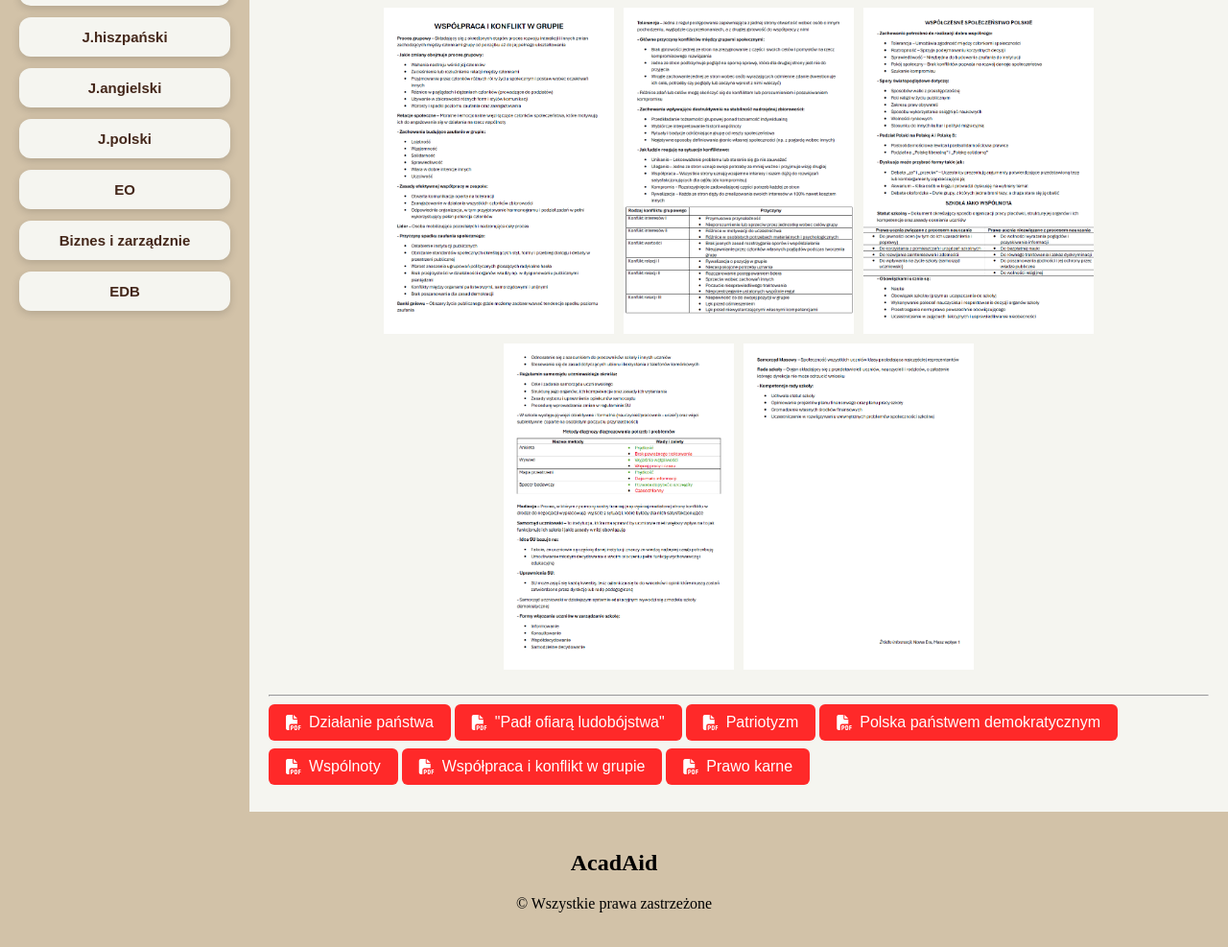
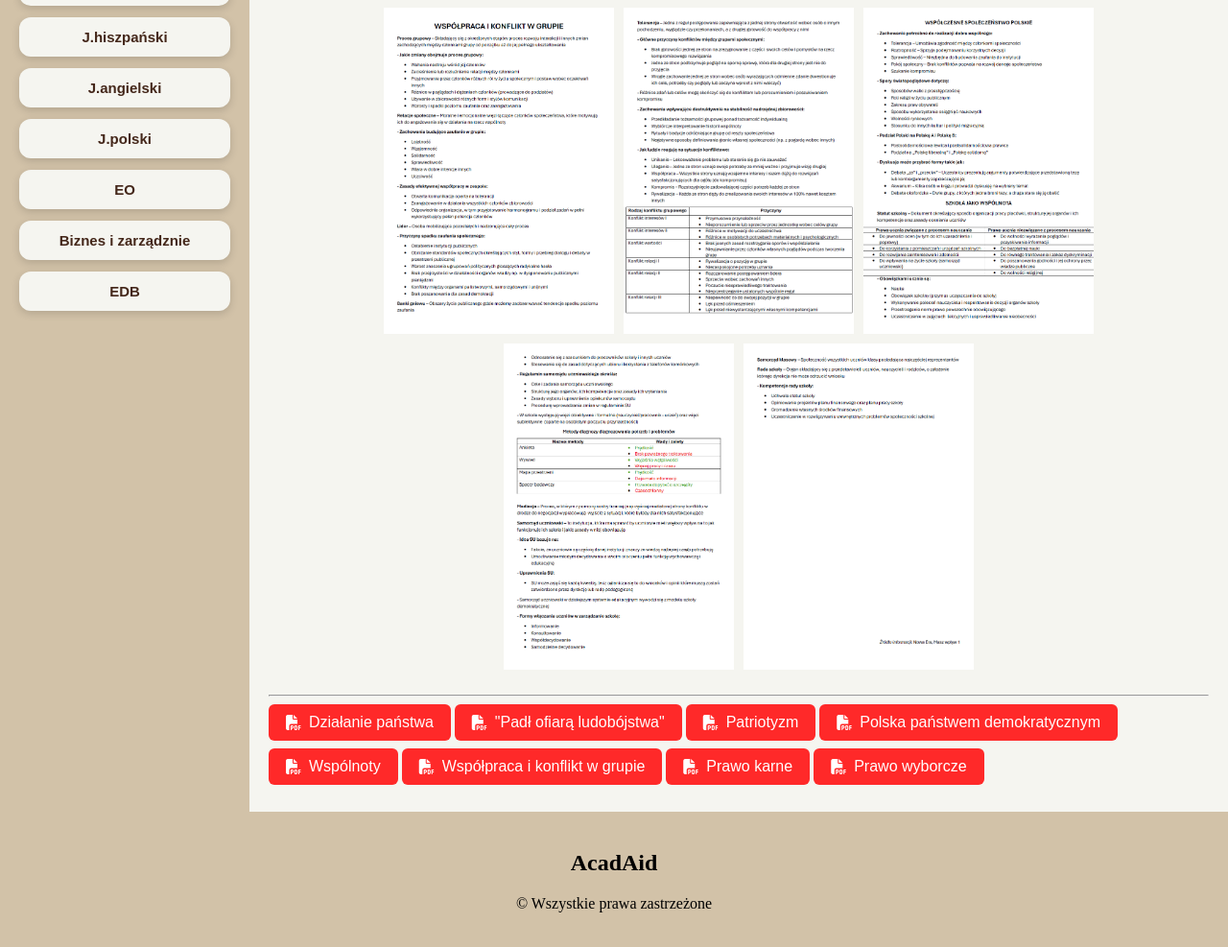
Before and after one commit to wojciechkrakowiak7-arch/Fajna-strona, a plain HTML site: page EO.html in a window 1280 px wide. Shown: the part 251-1238 px from the top of the page at 96% size. Drawn offline with Linux system fonts and the light colour scheme.

Commit message:
Update17.6

```diff
--- a/EO.html
+++ b/EO.html
@@ -502,6 +502,34 @@
               background: #ff2929;
             }
           </style>
+
+          <link
+            rel="stylesheet"
+            href="https://cdnjs.cloudflare.com/ajax/libs/font-awesome/6.7.2/css/all.min.css"
+          />
+
+          <a href="pliki EO/Prawo wyborcze.pdf" download class="download"
+            ><i class="fa-solid fa-file-pdf"></i>Prawo wyborcze
+          </a>
+
+          <style>
+            .download {
+              display: inline-flex;
+              align-items: center;
+              gap: 8px;
+              padding: 10px 18px;
+              margin-bottom: 8px;
+              background: #ff2929;
+              color: #fff;
+              text-decoration: none;
+              border-radius: 6px;
+              font-family: Arial, sans-serif;
+            }
+
+            .download:hover {
+              background: #ff2929;
+            }
+          </style>
         </div>
       </div>
 
```
Also changed, not shown: 1 other file.
